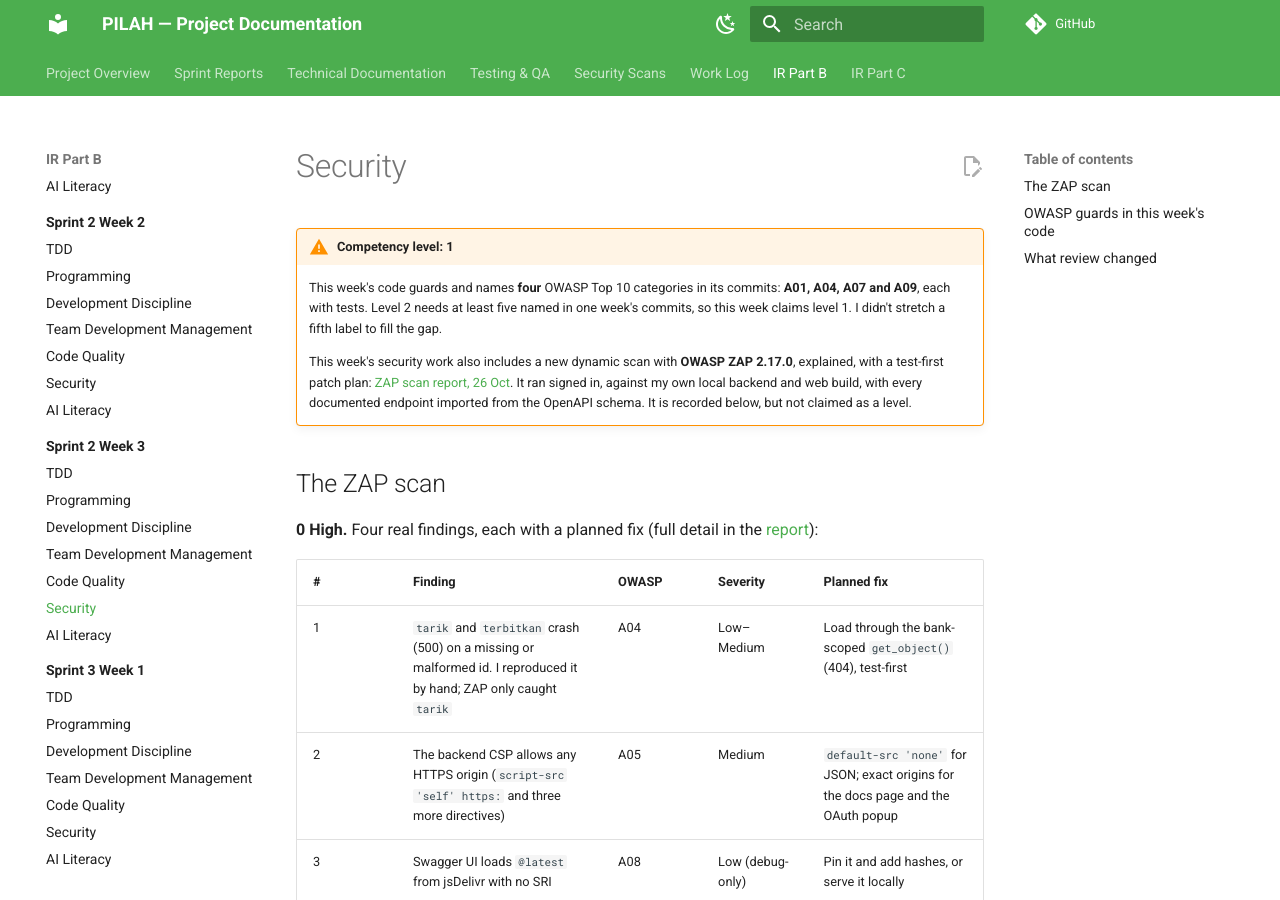
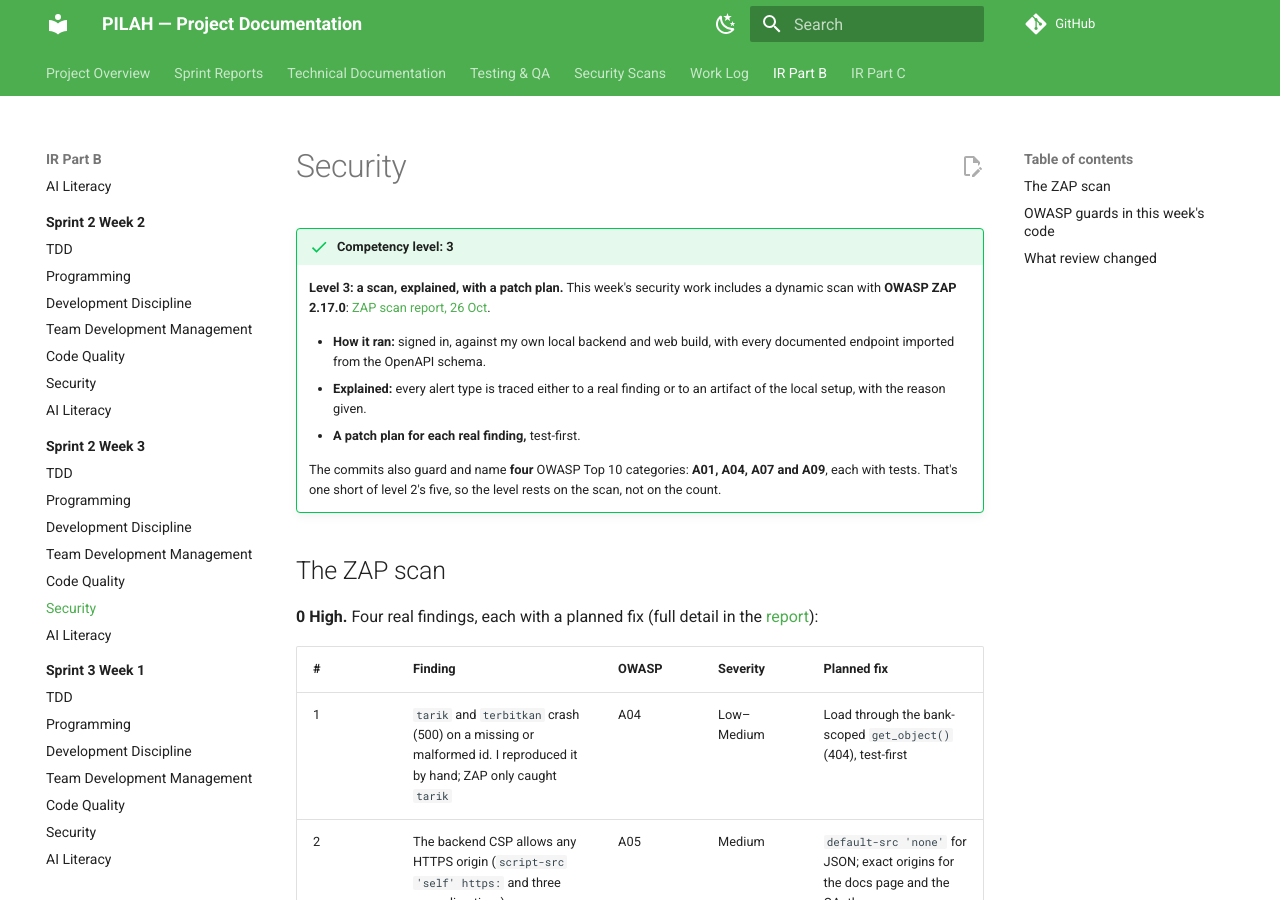
Before and after one commit to mvfi0/pilah-docs, an MkDocs documentation site: the page built from docs/review-sprint-2-week-3/part-b/security.md, in a window 1280 px wide and 900 px high. Built offline with MkDocs 1.6.1 and Material for MkDocs 9.7.7, drawn with Linux system fonts in a browser that asks for light colours; comment, search, counter and statistics services are not loaded.

Commit message:
docs(ir): claim S2W3 Security at level 3 on the 26 Oct ZAP scan
The scan was explained with a patch plan, which meets level 3; it was recorded but not claimed before.

Co-Authored-By: Claude Opus 5.5 <noreply@anthropic.com>

```diff
--- a/docs/review-sprint-2-week-3/part-b/security.md
+++ b/docs/review-sprint-2-week-3/part-b/security.md
@@ -1,9 +1,13 @@
 # Security
 
-!!! warning "Competency level: 1"
-    This week's code guards and names **four** OWASP Top 10 categories in its commits: **A01, A04, A07 and A09**, each with tests. Level 2 needs at least five named in one week's commits, so this week claims level 1. I didn't stretch a fifth label to fill the gap.
+!!! success "Competency level: 3"
+    **Level 3: a scan, explained, with a patch plan.** This week's security work includes a dynamic scan with **OWASP ZAP 2.17.0**: [ZAP scan report, 26 Oct](../../security/zap-2026-10-26.md).
 
-    This week's security work also includes a new dynamic scan with **OWASP ZAP 2.17.0**, explained, with a test-first patch plan: [ZAP scan report, 26 Oct](../../security/zap-2026-10-26.md). It ran signed in, against my own local backend and web build, with every documented endpoint imported from the OpenAPI schema. It is recorded below, but not claimed as a level.
+    - **How it ran:** signed in, against my own local backend and web build, with every documented endpoint imported from the OpenAPI schema.
+    - **Explained:** every alert type is traced either to a real finding or to an artifact of the local setup, with the reason given.
+    - **A patch plan for each real finding,** test-first.
+
+    The commits also guard and name **four** OWASP Top 10 categories: **A01, A04, A07 and A09**, each with tests. That's one short of level 2's five, so the level rests on the scan, not on the count.
 
 ## The ZAP scan
 
```
Also changed, not shown: docs/review-sprint-2-week-3/index.md (+1 -1 lines).
